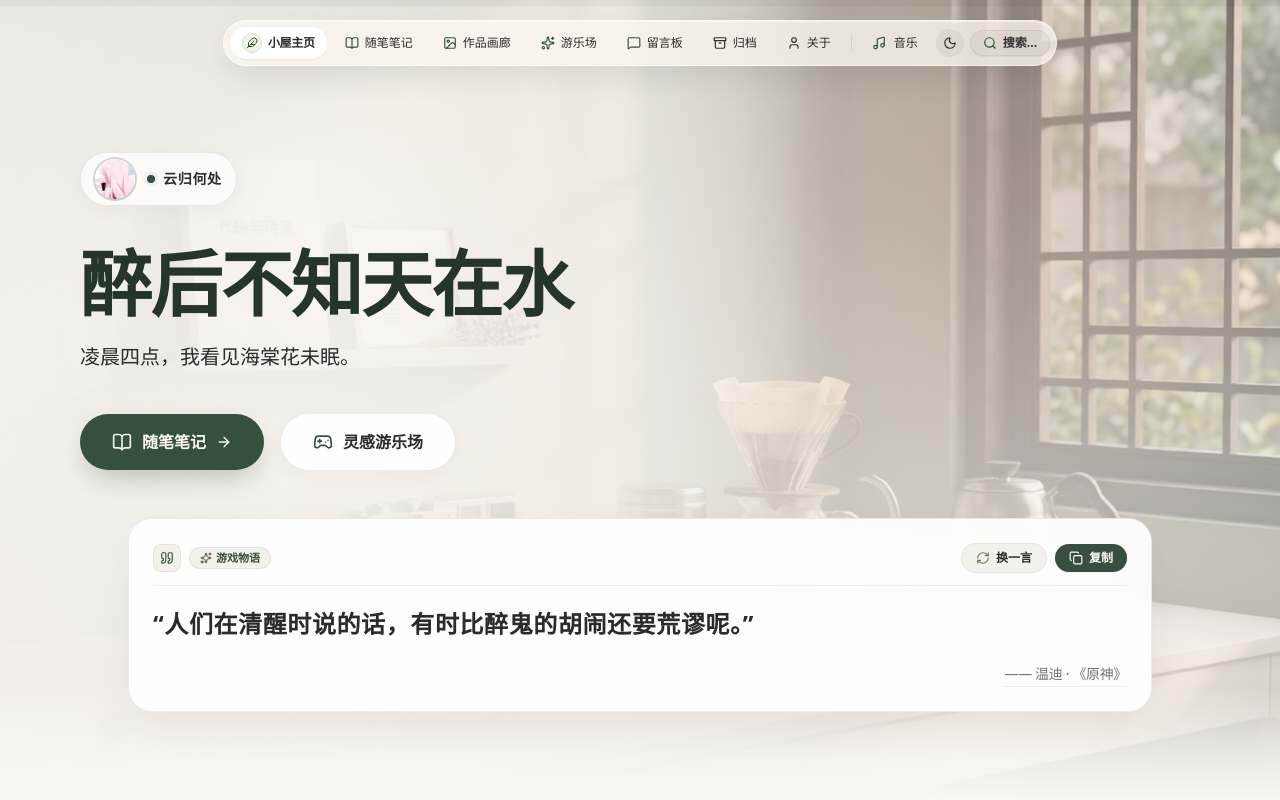
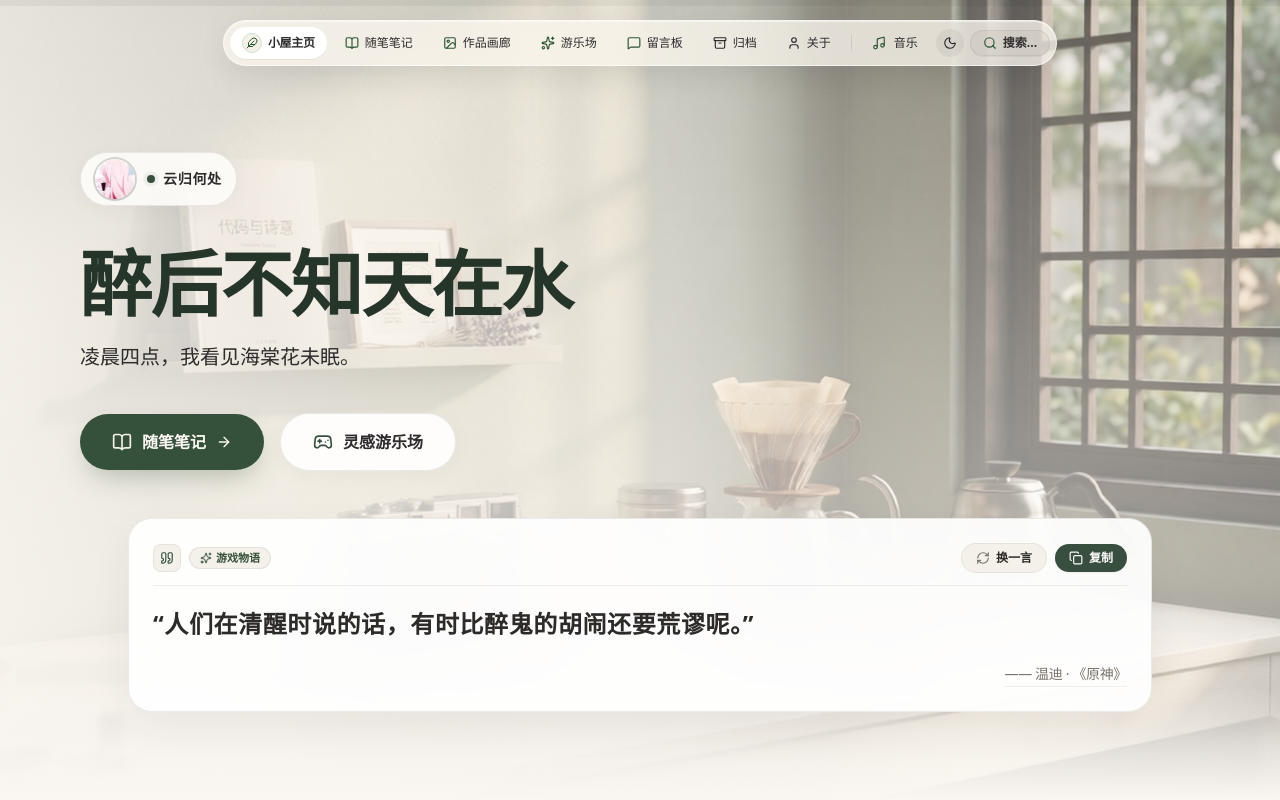
Before and after one commit to YunBaoJ/cloud-blog, a Next.js app: page / in a window 1280 px wide. Shown: the top 800 px of the page. Built offline with nearby package versions, Linux system fonts and the light colour scheme; no server answers.

Commit message:
fix: remove radial-gradient halo blur overlay from Hero section for a crisp, transparent look

```diff
--- a/src/components/Hero.tsx
+++ b/src/components/Hero.tsx
@@ -105,9 +105,8 @@ export default function Hero() {
           className="object-cover object-[center_45%] brightness-[1.03] saturate-[1.05] transition-transform duration-1000 scale-[1.01]"
         />
 
-        {/* Seamless Morning Light Overlays */}
-        <div className="absolute inset-0 bg-[linear-gradient(90deg,rgba(244,240,234,0.92)_0%,rgba(244,240,234,0.70)_50%,rgba(244,240,234,0.25)_100%),linear-gradient(180deg,rgba(244,240,234,0.20)_0%,rgba(244,240,234,0.75)_100%)] dark:bg-[linear-gradient(90deg,rgba(18,22,20,0.92)_0%,rgba(18,22,20,0.72)_50%,rgba(18,22,20,0.30)_100%),linear-gradient(180deg,rgba(18,22,20,0.20)_0%,rgba(18,22,20,0.80)_100%)]" />
-        <div className="absolute inset-0 bg-[radial-gradient(circle_at_25%_35%,rgba(253,252,249,0.55),transparent_45%),radial-gradient(circle_at_78%_22%,rgba(196,106,74,0.12),transparent_30%)] dark:bg-[radial-gradient(circle_at_25%_35%,rgba(26,32,28,0.40),transparent_45%)]" />
+        {/* Clean Linear Overlays (No Radial Halo Blur) */}
+        <div className="absolute inset-0 bg-[linear-gradient(90deg,rgba(250,247,242,0.85)_0%,rgba(250,247,242,0.50)_50%,rgba(250,247,242,0.15)_100%),linear-gradient(180deg,rgba(250,247,242,0.10)_0%,rgba(250,247,242,0.65)_100%)] dark:bg-[linear-gradient(90deg,rgba(20,34,25,0.88)_0%,rgba(20,34,25,0.60)_50%,rgba(20,34,25,0.20)_100%),linear-gradient(180deg,rgba(20,34,25,0.15)_0%,rgba(20,34,25,0.70)_100%)]" />
       </div>
 
       {/* Main introduction */}
```
